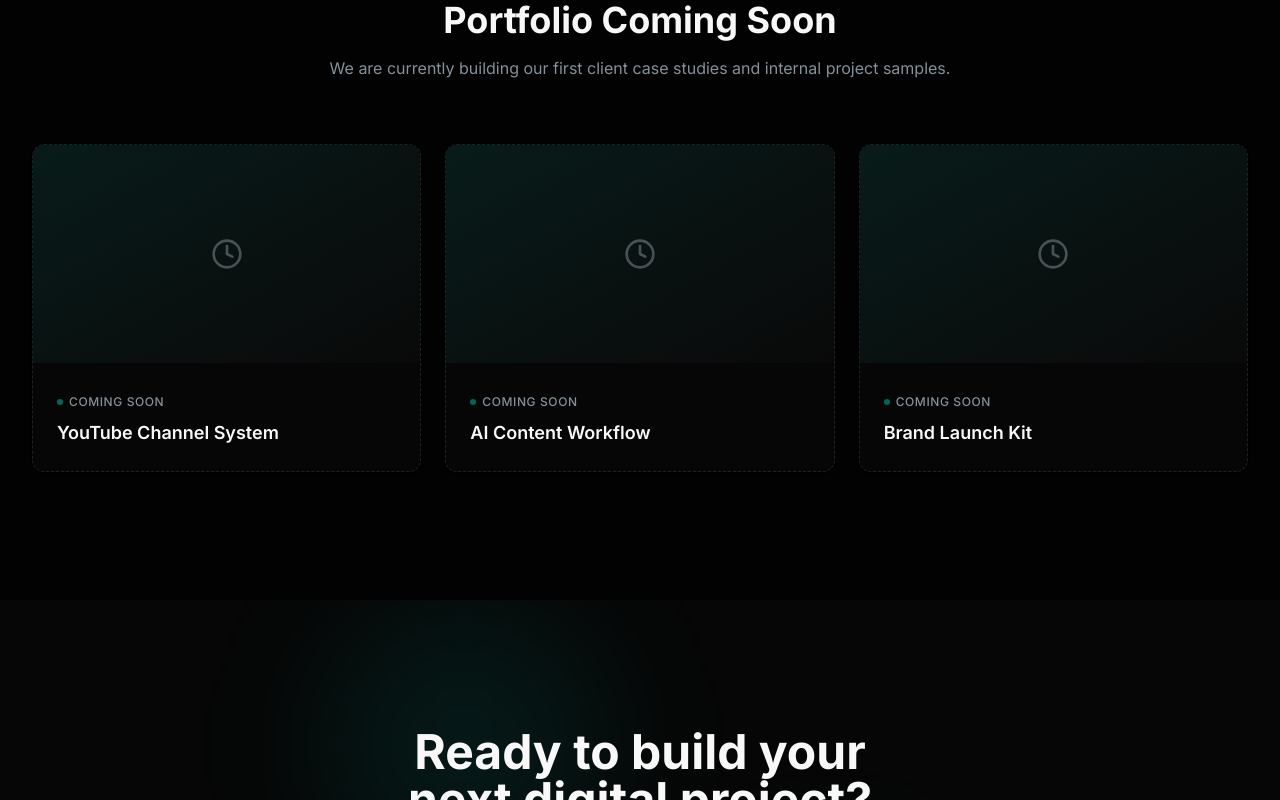
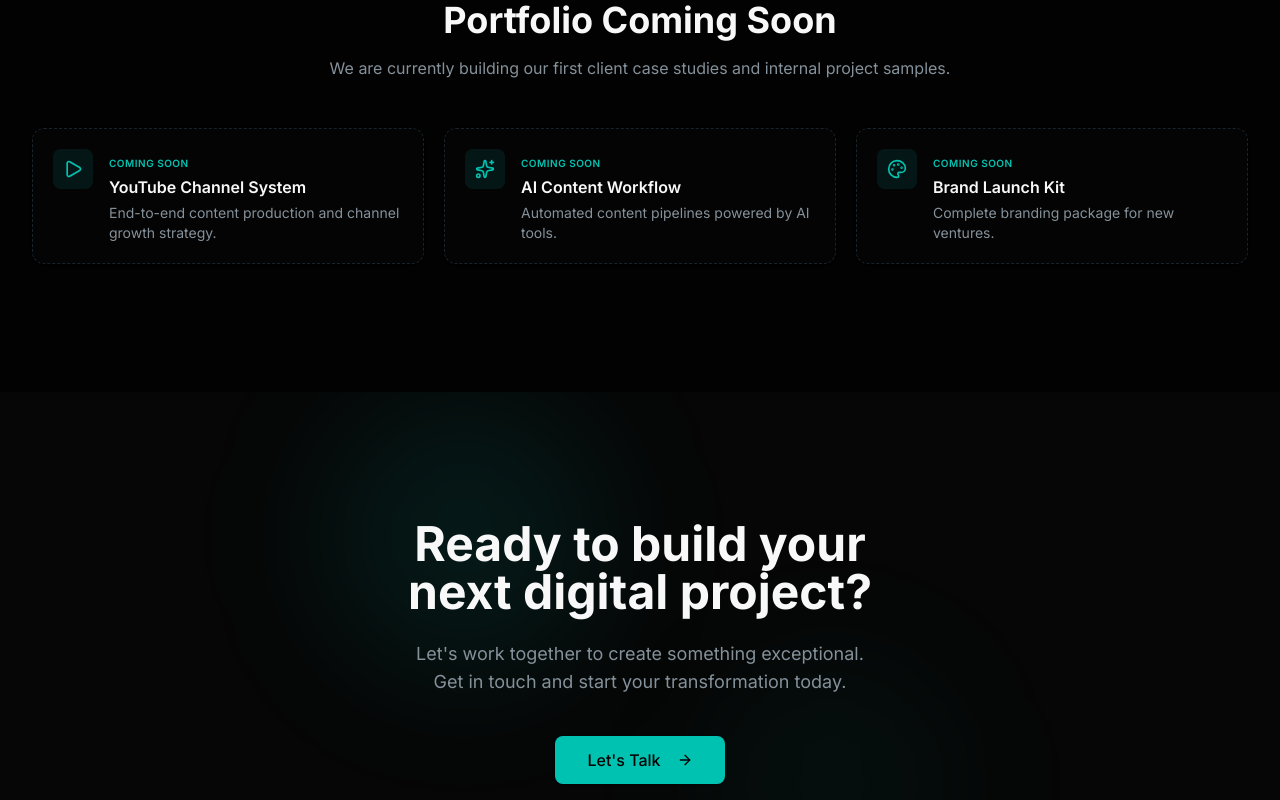
Before and after one commit to NorthForgeDigital/northforge-main-hub, a Next.js app: page / in a window 1280 px wide. Shown: the part 2500-3300 px from the top of the page. Built offline with nearby package versions, Linux system fonts and the light colour scheme.

Commit message:
feat: refine Projects section with compact, mobile-responsive cards
Use horizontal layout with icons and "Coming Soon" labels; remove large images.

```diff
--- a/components/projects-section.tsx
+++ b/components/projects-section.tsx
@@ -1,18 +1,21 @@
 import { Card } from "@/components/ui/card"
-import { Clock } from "lucide-react"
+import { Play, Sparkles, Palette } from "lucide-react"
 
 const upcomingProjects = [
   {
     title: "YouTube Channel System",
-    status: "Coming Soon",
+    description: "End-to-end content production and channel growth strategy.",
+    icon: Play,
   },
   {
     title: "AI Content Workflow",
-    status: "Coming Soon",
+    description: "Automated content pipelines powered by AI tools.",
+    icon: Sparkles,
   },
   {
     title: "Brand Launch Kit",
-    status: "Coming Soon",
+    description: "Complete branding package for new ventures.",
+    icon: Palette,
   },
 ]
 
@@ -20,7 +23,7 @@ export function ProjectsSection() {
   return (
     <section id="projects" className="py-24 sm:py-32 relative">
       <div className="mx-auto max-w-7xl px-4 sm:px-6 lg:px-8">
-        <div className="text-center mb-16">
+        <div className="text-center mb-12">
           <h2 className="text-3xl sm:text-4xl font-bold text-foreground mb-4 text-balance">
             Portfolio Coming Soon
           </h2>
@@ -29,26 +32,27 @@ export function ProjectsSection() {
           </p>
         </div>
 
-        <div className="grid md:grid-cols-2 lg:grid-cols-3 gap-6">
+        <div className="grid md:grid-cols-2 lg:grid-cols-3 gap-5">
           {upcomingProjects.map((project) => (
             <Card
               key={project.title}
-              className="overflow-hidden border-dashed border-border/50"
+              className="p-5 border-dashed border-border/50 bg-card/50"
             >
-              <div className="aspect-video bg-muted/30 relative overflow-hidden">
-                <div className="absolute inset-0 bg-gradient-to-br from-primary/10 to-transparent" />
-                <div className="absolute inset-0 flex items-center justify-center">
-                  <Clock className="h-8 w-8 text-muted-foreground/50" />
+              <div className="flex items-start gap-4">
+                <div className="flex-shrink-0 w-10 h-10 rounded-lg bg-primary/10 flex items-center justify-center">
+                  <project.icon className="h-5 w-5 text-primary" />
                 </div>
-              </div>
-              <div className="p-6">
-                <span className="inline-flex items-center gap-1.5 text-xs font-medium text-muted-foreground uppercase tracking-wider">
-                  <span className="w-1.5 h-1.5 rounded-full bg-primary/50" />
-                  {project.status}
-                </span>
-                <h3 className="text-lg font-semibold text-foreground mt-2">
-                  {project.title}
-                </h3>
+                <div className="flex-1 min-w-0">
+                  <span className="inline-block text-[10px] font-semibold text-primary uppercase tracking-wider mb-1">
+                    Coming Soon
+                  </span>
+                  <h3 className="text-base font-semibold text-foreground">
+                    {project.title}
+                  </h3>
+                  <p className="text-sm text-muted-foreground mt-1">
+                    {project.description}
+                  </p>
+                </div>
               </div>
             </Card>
           ))}
```
